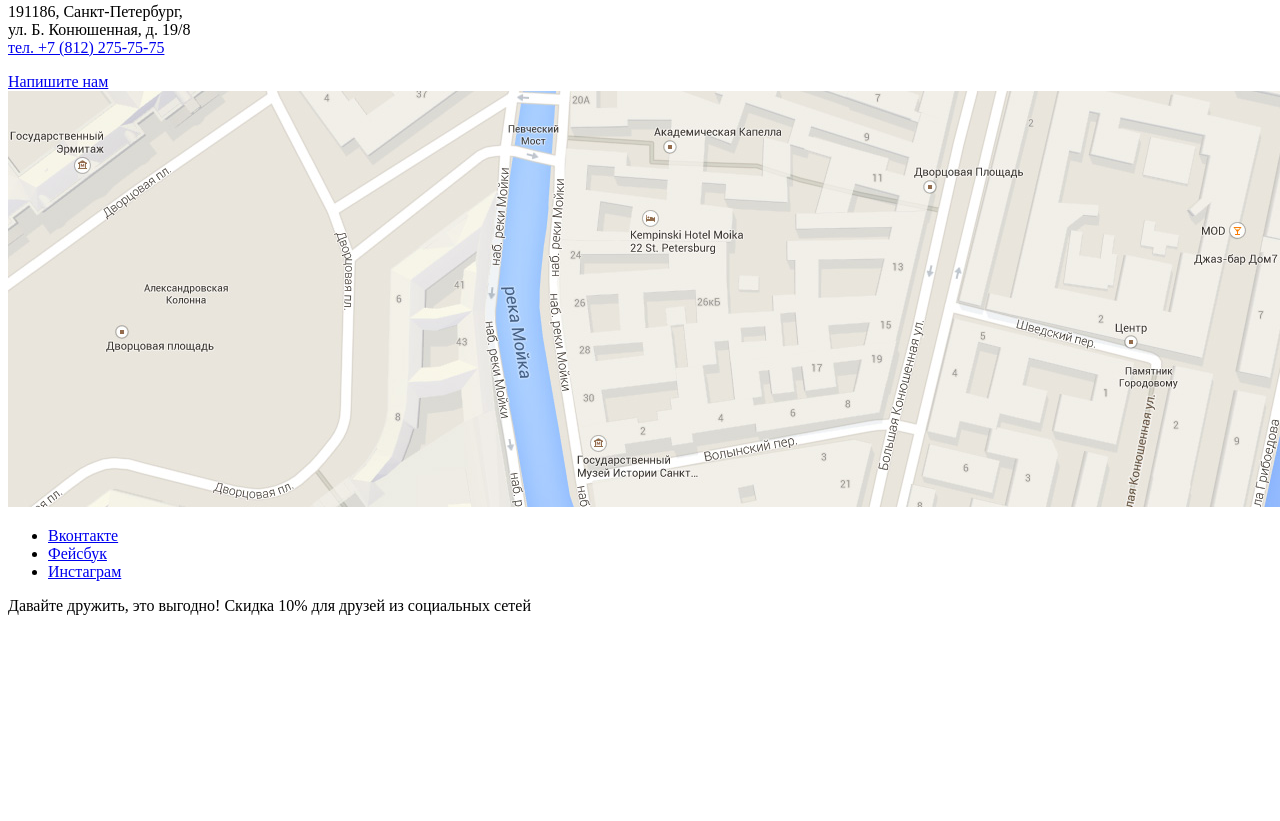
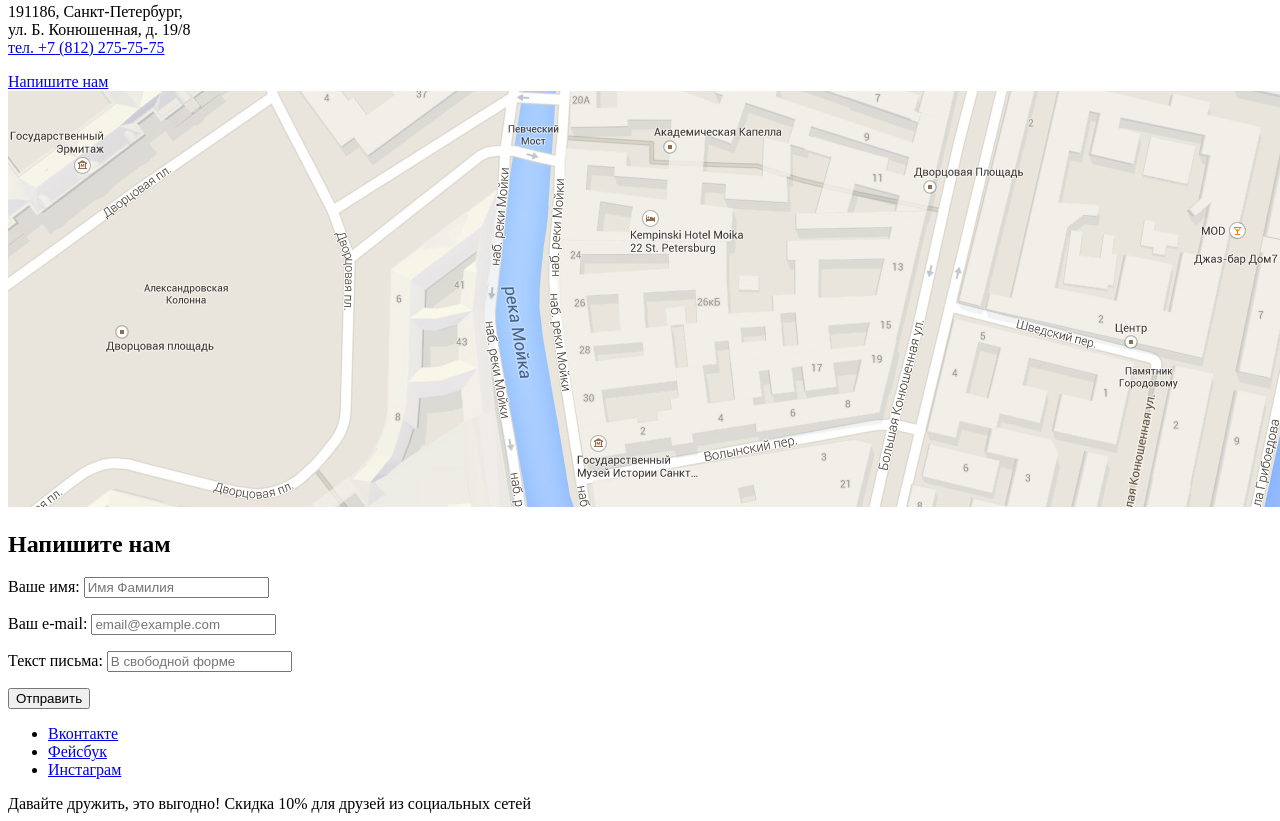
Before and after one commit to chebzyy/871477-nerds-24, a plain HTML site: page catalog.html in a window 1280 px wide. Shown: the part 4519-5340 px from the top of the page. Before the commit the page ends 5142 px from the top, so only its background shows below. Drawn offline with Linux system fonts and the light colour scheme.

Commit message:
добавляет попап "напишите нам"

```diff
--- a/catalog.html
+++ b/catalog.html
@@ -114,6 +114,24 @@
       <a class="button" href="write-us.html">Напишите нам</a>
       <a href="map.html"><img src="img/2.jpg" width="1440" height="416" alt="Карта"></a>
     </section>
+    <section class="write-us">
+      <h2>Напишите нам</h2>
+       <form class="write-us-form" action="https://echo.htmlacademy.ru" method="post">
+         <p class="write-us-item">
+          <label for="name">Ваше имя:</label>
+             <input id="name" type="text" name="name" value="" placeholder="Имя Фамилия">
+         </p>
+         <p class="write-us-item">
+           <label for="e-mail">Ваш e-mail:</label>
+             <input id="e-mail" type="text" name="e-mail" value="" placeholder="email@example.com">
+         </p>
+         <p class="write-us-item">
+           <label for="letter"> Текст письма:</label>
+             <input id="letter" type="text" name="letter" value="" placeholder="В свободной форме">
+         </p>
+         <button class="button" type="submit">Отправить</button>
+       </form>
+    </section>
   </main>
   <footer class="main-footer">
     <div class="footer-social">
```
Also changed, not shown: index.html (+18 -0 lines).
